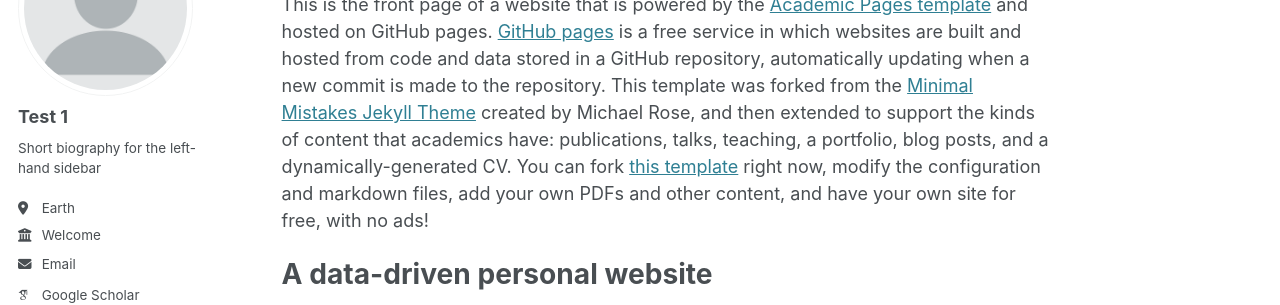
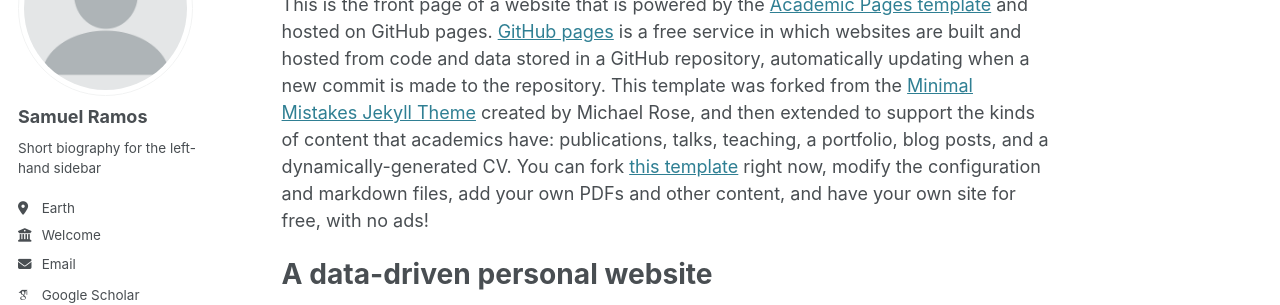
Before and after one commit to saiefr/saiefr.github.io, a Jekyll site: the page built from _pages/about.md, in a window 1280 px wide. Shown: the part 178-483 px from the top of the page. Built offline with Jekyll 4.4.1, drawn with Linux system fonts in a browser that asks for light colours; some web fonts are replaced.

Commit message:
Update _config.yml

```diff
--- a/_config.yml
+++ b/_config.yml
@@ -12,7 +12,7 @@ site_theme               : "default"
 title                    : "Samuel Ramos"
 title_separator          : "-"
 name                     : &name "Samuel Ramos"
-description              : &description "personal description"
+description              : &description "Law Student at University of CEMA (UCEMA)"
 url                      : https://saiefr.github.io/ # the base hostname & protocol for your site e.g. "https://[your GitHub username].github.io"
 baseurl                  : "" # the subpath of your site, e.g. "/blog"
 repository               : "academicpages/academicpages.github.io"
@@ -23,7 +23,7 @@ repository               : "academicpages/academicpages.github.io"
 author:
   # Biographic information
   avatar           : "profile.png"
-  name             : "Test 1"
+  name             : "Samuel Ramos"
   pronouns         : # example: "she/her"
   bio              : "Short biography for the left-hand sidebar"
   location         : "Earth"
```
